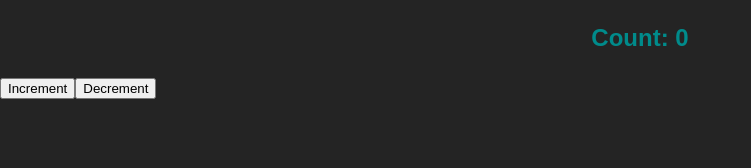
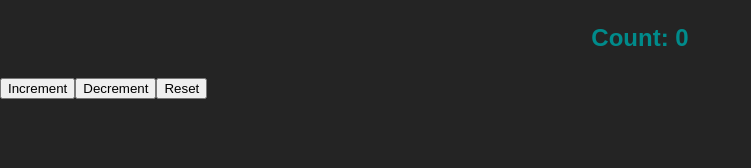
Before and after one commit to gjuanillo/react-refreshers, a React (Vite) app: page / in a window 1280 px wide. Shown: the top 168 px of the page, without its empty margins (0-751 px from the left). Built offline with nearby package versions, Linux system fonts and the light colour scheme.

Commit message:
Custom Hooks with Default Argument

```diff
--- a/src/App.tsx
+++ b/src/App.tsx
@@ -2,12 +2,13 @@ import './App.css'
 import useCounter from './useCounter';
 
 function App() {
-    const {count, increment, decrement} = useCounter();
+    const {count, increment, decrement, reset} = useCounter(0);
     return (
         <>
             <h2>Count: {count}</h2>
             <button onClick={increment}>Increment</button>
             <button onClick={decrement}>Decrement</button>
+            <button onClick={reset}>Reset</button>
         </>
     )
 }
--- a/src/useCounter.tsx
+++ b/src/useCounter.tsx
@@ -1,10 +1,11 @@
 import { useState } from "react";
 
-function useCounter() {
+function useCounter(initialValue : number = 0) {
     const [count, setCount] = useState<number>(0);
-    const increment = () => setCount(count+1);
-    const decrement = () => setCount(count-1);
-    return {count, increment, decrement}
+    const increment = () : void => setCount(count+1);
+    const decrement = () : void => setCount(count-1);
+    const reset = () => setCount(initialValue);
+    return {count, increment, decrement, reset}
 }
 
 export default useCounter;
```
